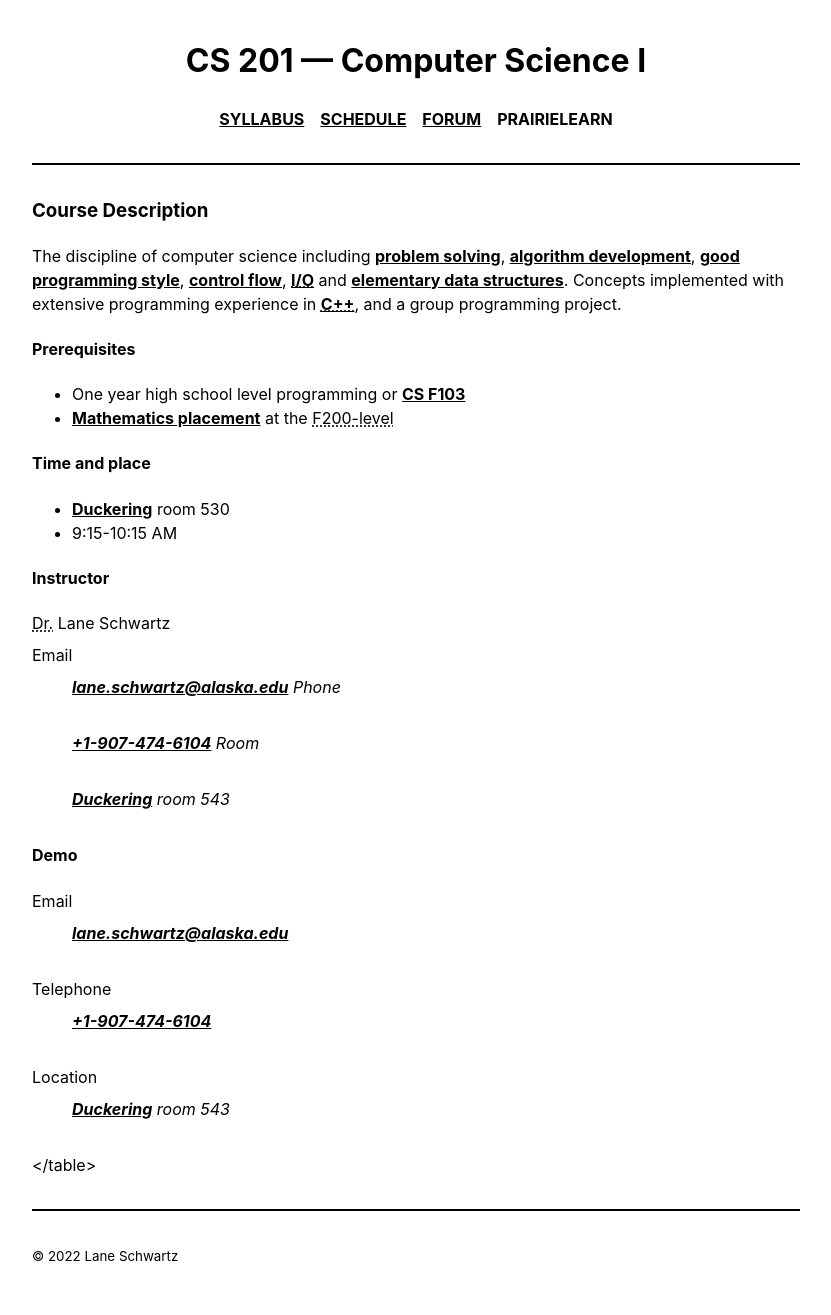
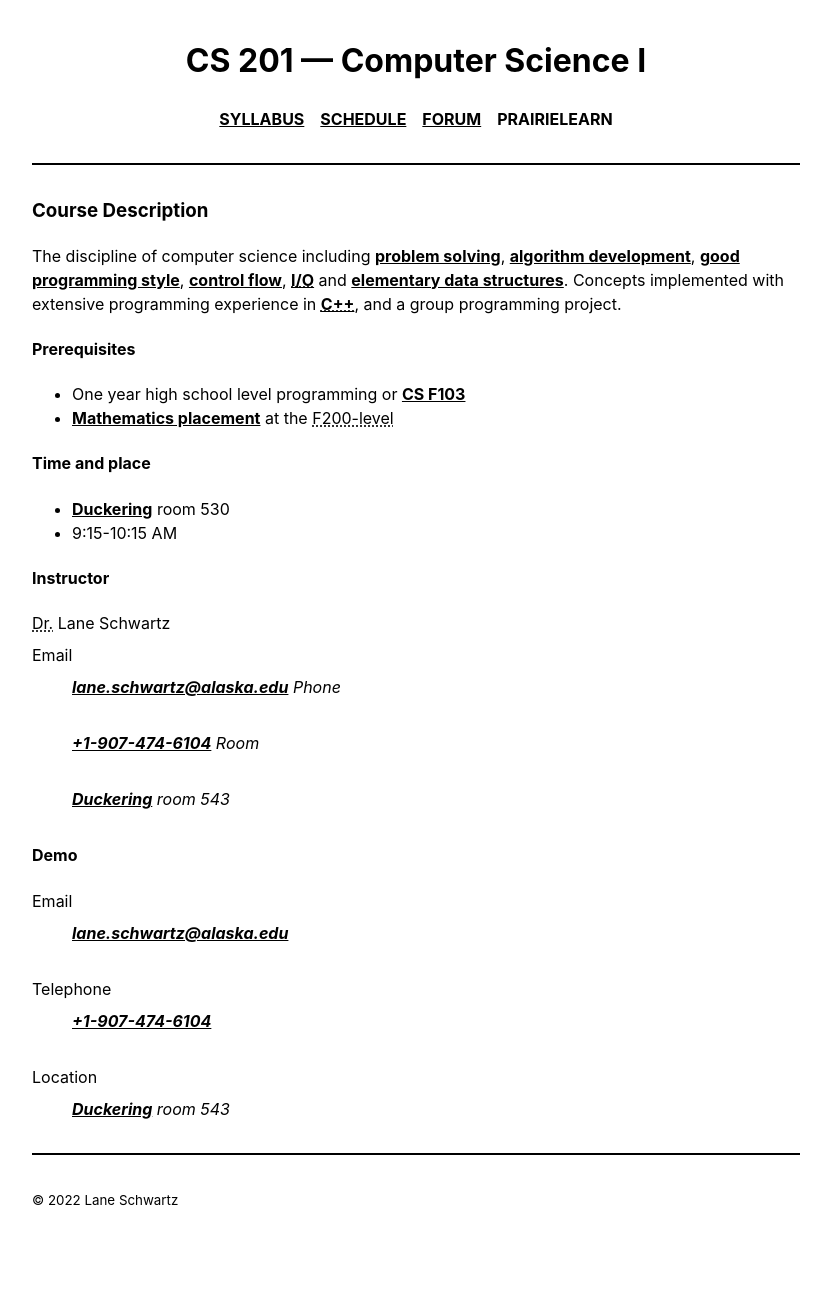
Before and after one commit to 2022-Fall-UAF-CS201/2022-Fall-UAF-CS201.github.io, a Jekyll site: the page built from index.md, in a window 1280 px wide. Shown: the whole page, without its empty margins (224-1055 px from the left). Built offline with Jekyll 4.4.1, drawn with Linux system fonts in a browser that asks for light colours; after the commit the page ends 1259 px from its top, so only the background shows below that.

Commit message:
Definition list

```diff
--- a/index.md
+++ b/index.md
@@ -50,4 +50,4 @@ Room
 <dt>Location</dt>
 <dd><a href="https://uaf.edu/campusmap/for-visitors/buildings/duckering.php">Duckering</a> room 543</dd>
 
-</table>
+</dl>
```
